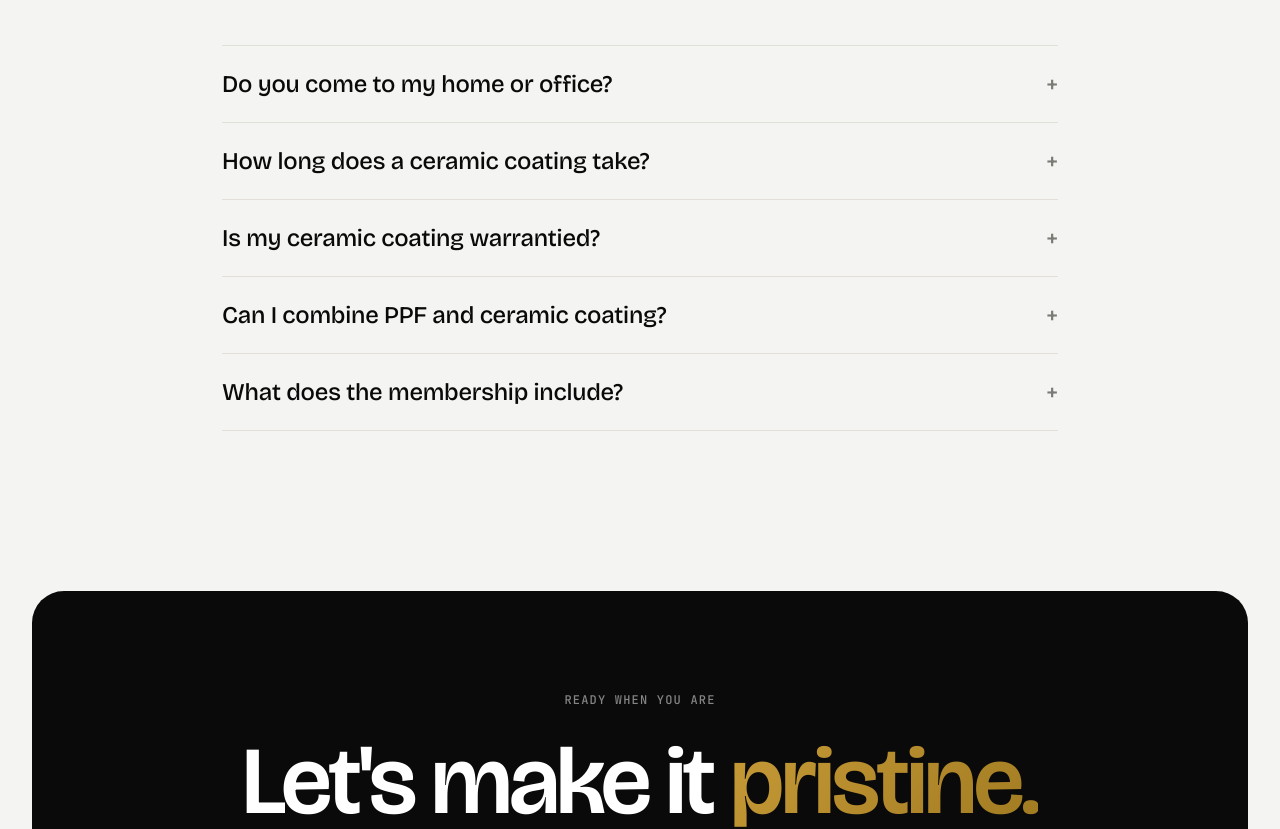
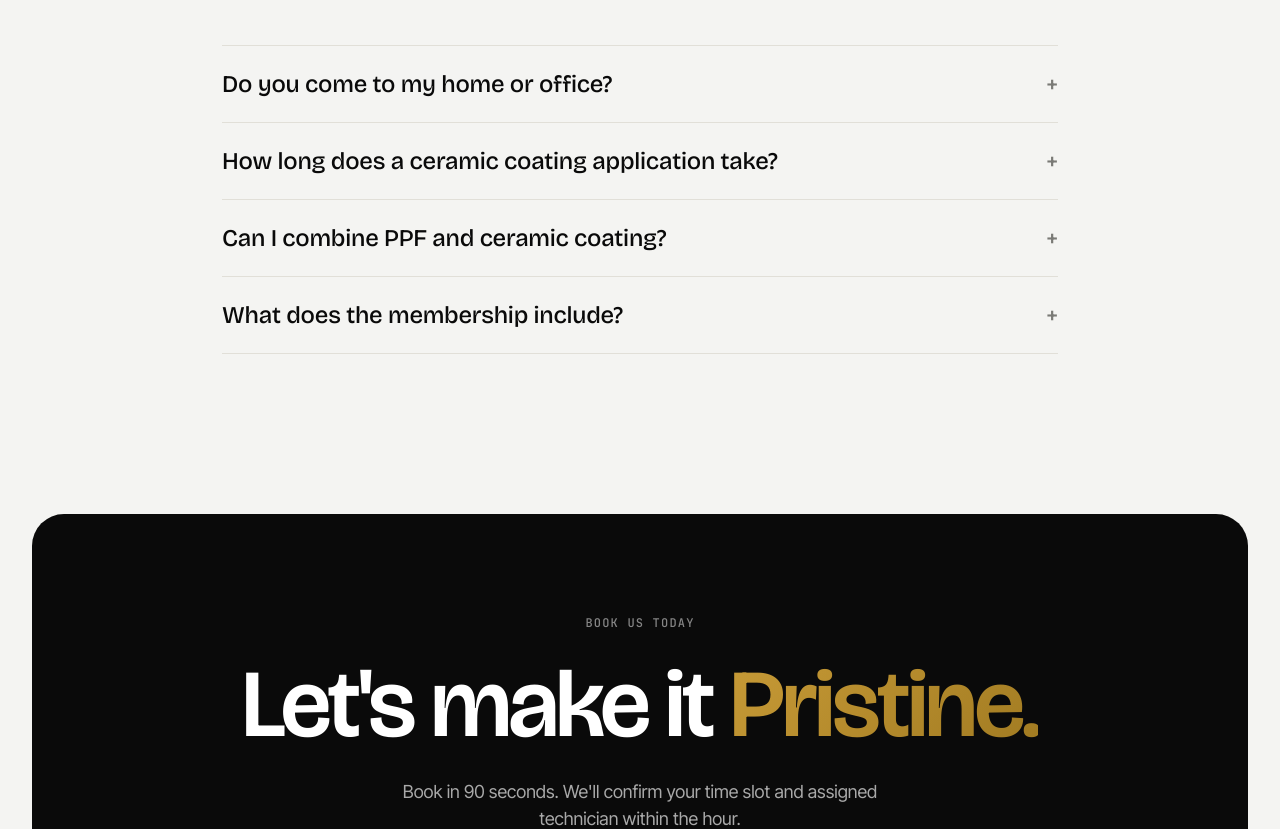
Before and after one commit to hrshdv2nd/pristinedetailers, a Next.js app: page / in a window 1280 px wide. Shown: the part 7660-8489 px from the top of the page. Built offline with nearby package versions, Linux system fonts and the light colour scheme.

Commit message:
text edits on homepage

```diff
--- a/components/pages/home.tsx
+++ b/components/pages/home.tsx
@@ -937,7 +937,7 @@ function TestimonialsSection() {
         <div style={{ textAlign: 'center', marginBottom: 56 }}>
           <Eyebrow>06 · Reviews</Eyebrow>
           <h2 className="pd-h-sm" style={{ marginTop: 16, fontFamily: "'Bricolage Grotesque', sans-serif", fontWeight: 600 }}>
-            <span style={{ fontStyle: 'italic', fontWeight: 400 }}>4.9 stars</span> across 240 reviews.
+            <span style={{ fontStyle: 'italic', fontWeight: 400 }}>4.9 stars</span> across 39 reviews.
           </h2>
         </div>
         <div className="pd-three-col" style={{ gap: 20 }}>
@@ -991,11 +991,10 @@ function TestimonialsSection() {
 function FAQSection() {
   const [open, setOpen] = useState<number>(-1);
   const faqs = [
-    { q: 'Do you come to my home or office?', a: 'Yes — our mobile units are fully self-contained with water, power, lighting and a dust barrier system. We only require a covered or semi-covered space roughly the size of two parking bays.' },
-    { q: 'How long does a ceramic coating take?', a: 'A full ceramic application (including paint correction) is typically 1–3 days depending on the condition of the vehicle. We\'ll give you an exact timeline after our free paint inspection.' },
-    { q: 'Is my ceramic coating warrantied?', a: 'All ceramic coatings come with a manufacturer-backed warranty of 1, 3, 5, or 8 years depending on tier. We also provide an annual inspection to keep the warranty valid.' },
+    { q: 'Do you come to my home or office?', a: 'Yes — our mobile team will bring the tools & we will need access to water and power. We require a covered or open  space roughly the size of two parking bays to complete a thorough service.' },
+    { q: 'How long does a ceramic coating application take?', a: 'A full ceramic application (including paint correction) is typically 1 day worth of work.'},
     { q: 'Can I combine PPF and ceramic coating?', a: 'Absolutely — and we recommend it for maximum protection. PPF goes on first (physical barrier), ceramic on top (hydrophobic finish + self-heal enhancement).' },
-    { q: 'What does the membership include?', a: '$80/month gets you one monthly wash-and-seal detail, priority same-week booking, 15% off ceramic and PPF services, one free headlight restoration per year, and member-only collection days.' },
+    { q: 'What does the membership include?', a: '$79/month gets you one monthly wash-and-seal detail, priority same-week booking, 10% off all our other services and discounted rates for same household vehicles.' },
   ];
 
   return (
@@ -1058,7 +1057,7 @@ function CTASection() {
             borderRadius: 32,
           }}
         >
-          <Eyebrow style={{ color: 'rgba(255,255,255,0.5)' }}>Ready when you are</Eyebrow>
+          <Eyebrow style={{ color: 'rgba(255,255,255,0.5)' }}>Book us today</Eyebrow>
           <h2
             className="pd-h-xl"
             style={{
@@ -1072,7 +1071,7 @@ function CTASection() {
           >
             Let's make it{' '}
             <span style={{ background: 'linear-gradient(135deg, #C89B37, #A07A21)', backgroundClip: 'text', WebkitBackgroundClip: 'text', color: 'transparent' }}>
-              pristine.
+              Pristine.
             </span>
           </h2>
           <p style={{ fontSize: 18, color: 'rgba(255,255,255,0.65)', marginTop: 24, maxWidth: 520, margin: '24px auto 0' }}>
```
